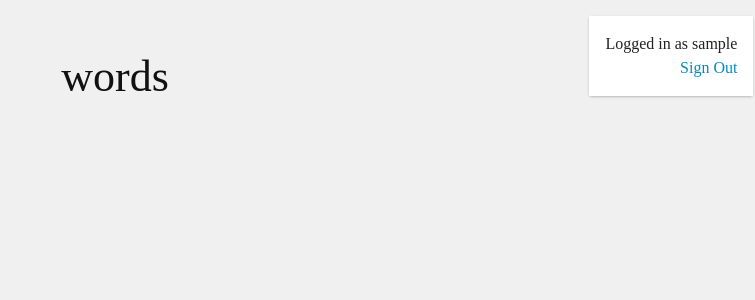
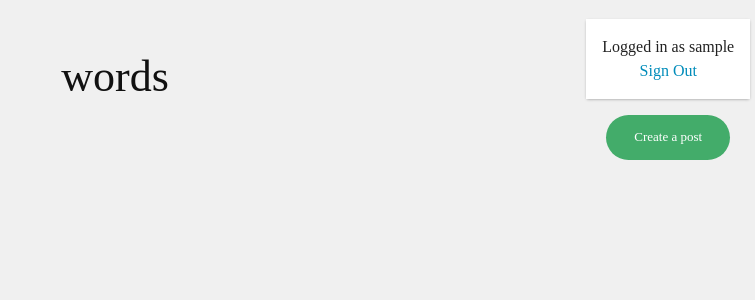
Before and after one commit to ericmok/djangosimpleblog, a Django app: page // in a window 1280 px wide. Shown: the top 300 px of the page, without its empty margins (525-1280 px from the left). Run offline with Django 3.2, Linux system fonts and the light colour scheme; the visitor is signed in with stand-in values (Sample User, id 1); data that the repository does not hold is empty.

Commit message:
Added create post button on layout

```diff
--- a/static/djangoblog/scss/_modules.scss
+++ b/static/djangoblog/scss/_modules.scss
@@ -35,11 +35,19 @@ article
     top: 1rem;
     right: 0.1rem;
 
-    padding: 1rem;
+    padding: 0.2rem;
 
-    background: #FFF;
+    .internal-corner-actions
+    {
+        padding: 1rem;
+        @include box-shadow(0px 1px 3px -1px #888);
+        background: #FFF;
+    }
 
-    @include box-shadow(0px 1px 3px -1px #888);
+    .external-corner-actions
+    {
+        margin-top: 1rem;
+    }
 }
 
 .errorlist
--- a/templates/blogs/posts_detail.html
+++ b/templates/blogs/posts_detail.html
@@ -16,7 +16,7 @@
             <div>
                 <p>{{post.editions.first.created_at}}</p>
                 <p>
-                    {{ edition.text }}
+                    {{ edition.get_markdown|safe }}
                 </p>
             </div>
         {% endfor %}
--- a/templates/blogs/posts_list.html
+++ b/templates/blogs/posts_list.html
@@ -7,7 +7,7 @@
             <h3><a href="{% url 'posts-detail' post.slug %}">{{ post.title }}</a></h3>
             <address>{{ post.author.username }}</address>
             <p>
-                {{post.editions.first.text}}
+                {{post.editions.first.get_markdown|safe}}
             </p>
         </div>
     </div>
--- a/templates/layout.html
+++ b/templates/layout.html
@@ -18,14 +18,21 @@
 
         {% block fullcontent %}
         <nav class="main-nav">
-            <div class="text-right corner-actions">
+            <div class="text-right corner-actions text-center">
+                <div class="internal-corner-actions">
                     {% if user.is_authenticated %}
                         Logged in as {{ user.username }}<br/>
-                    <a href="{% url 'users-signout' %}">Sign Out</a>
+                        <a href="{% url 'users-signout' %}">Sign Out</a><br/>
                     {% endif %}
                     {% if not user.is_authenticated %}
                         <a href="{% url 'users-signin' %}">Sign In to Post!</a>
                     {% endif %}
+                </div>
+                <div class="external-corner-actions">
+                    {% if user.is_authenticated %}
+                        <a class="button small round success" href="{% url 'posts-create' %}">Create a post</a>
+                    {% endif %}
+                </div>
             </div>
         </nav>
         <header class="main-header text-center">
```
Also changed, not shown: static/djangoblog/stylesheets/app.css. Lines whose indentation alone changed are shown as unchanged.
